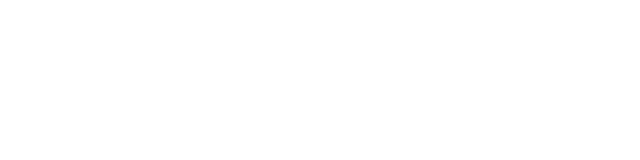
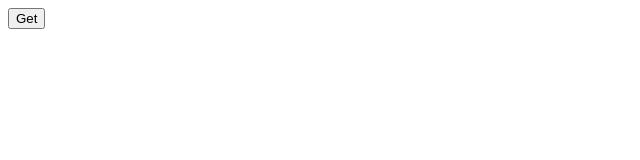
Before and after one commit to NaldoColella/caiena-front-end-challenge, a Vue app: page / in a window 1280 px wide. Shown: the top 160 px of the page, without its empty margins (0-640 px from the left). Built offline with nearby package versions, Linux system fonts and the light colour scheme.

Commit message:
Adding Api in App.vue

```diff
--- a/src/App.vue
+++ b/src/App.vue
@@ -1,10 +1,14 @@
 <template>
 	<div id="app">
+		<button @click="get()">
+			Get
+		</button>
 	</div>
 </template>
 
 <script>
 
+import Api from './services/api'
 
 export default {
 	data() {
@@ -13,6 +17,13 @@ export default {
 			users: []
 		};
 	},
+	methods: {
+		get (){
+			Api.getUsers().then((res) => {
+				this.users = res.items;
+			});
+		}
+	}
 };
 </script>
 
```
